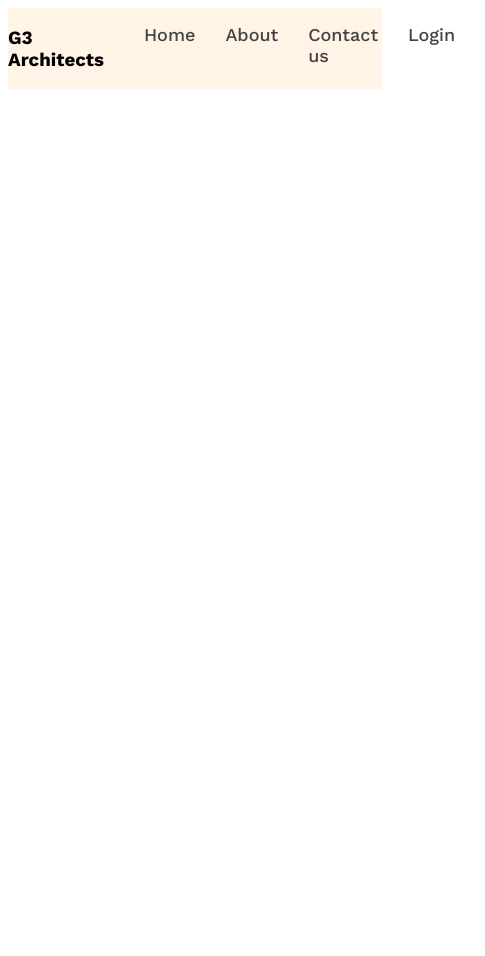
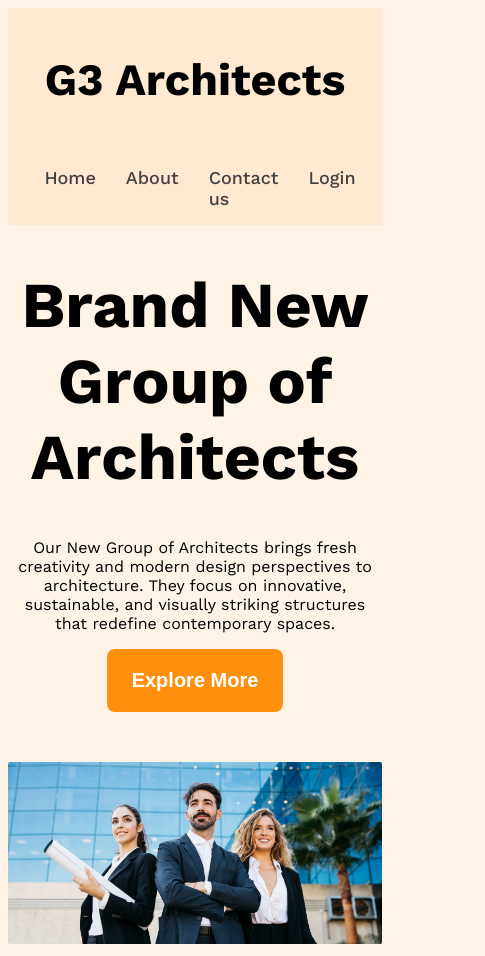
Before and after one commit to zafrinkaisar7/g3-architect, a plain HTML site: page index.html in a window 390 px wide. Shown: the whole page, 485 px wide, since content can reach past the window. Before the commit the page ends 844 px from the top, so only its background shows below. Drawn offline with nearby package versions, Linux system fonts and the light colour scheme.

Commit message:
added responsiveness for mobile and medium devices

```diff
--- a/index.html
+++ b/index.html
@@ -6,9 +6,9 @@
     <title>G3 Architect Website</title>
     <link rel="stylesheet" href="styles/architect.css">
 </head>
-<body class="work-sans-font">
+<body class="work-sans-font bg-light" >
     <header class="bg-light">
-        <nav class="navbar display-flex">
+        <nav class="navbar display-flex ">
             <h3 class="brand">G3 Architects</h3>
               <ul class="nav links display-flex">
                 <li class="nav-item"><a href="" class="nav-link text-gray">Home</a></li>
@@ -16,11 +16,17 @@
                 <li class="nav-item"><a href="" class="nav-link text-gray">Contact us</a></li>
                 <li class="nav-item"><a href="" class="nav-link text-gray">Login</a></li>
               </ul>
-
         </nav>
     </header>
     <div class="banner">
-
+      <div class="banner-content">
+        <h1 class="banner-title">Brand New Group of Architects</h1>
+      <p class="banner-description">Our New Group of Architects brings fresh creativity and modern design perspectives to architecture.
+        They focus on innovative, sustainable, and visually striking structures that redefine contemporary spaces.
+      </p>
+      <button class="btn-primary">Explore More</button>
+      </div>
+      <img class="banner-image" src="images/banner.png" alt="">
     </div>
     <main>
 
--- a/styles/architect.css
+++ b/styles/architect.css
@@ -20,13 +20,31 @@
 .bg-light{
     background-color: rgba(255, 144, 14, 0.1);
 }
+
+
+
+.btn-primary{
+    background-color: #FF900E ;
+    color: white ;
+    padding: 20px 25px;
+    font-size: 1.25rem;
+    font-weight: 600;
+    border-radius: 8px;
+    border: none;
+}
 /*header styles*/
 
 
 /*navbar related styles*/
 .navbar{
     justify-content: space-between;
+    align-items: center;
 }
+.brand{
+    font-weight: bold;
+    font-size: 2.8rem;
+}
+
 .nav-item{
     list-style: none;
     margin-right: 30px;
@@ -42,3 +60,25 @@
     max-width: 1440px;
     margin: 0 auto;
 }
+/* banner related styles */
+.banner-content{
+    max-width: 850px;
+    margin: 0 auto;
+    text-align: center;
+    margin-bottom: 50px;
+}
+
+.banner-title{
+    font-weight: 700;
+    font-size: 4rem;
+}
+.banner-image{
+    width: 100%;
+}
+
+/* responsive media query */
+@media screen and (max-width: 576px) {
+    .navbar, .nav-links{
+        flex-direction: column;
+    }
+}
```
